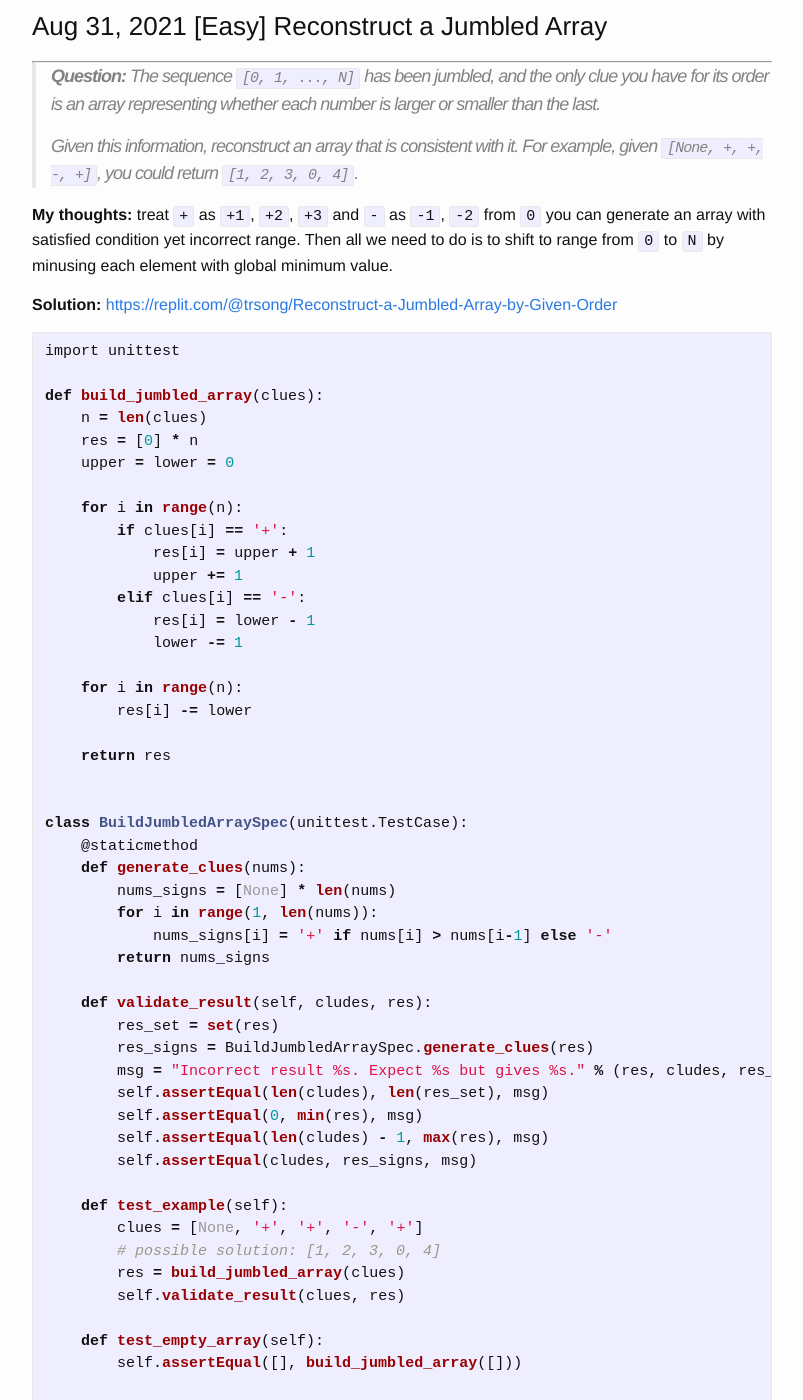
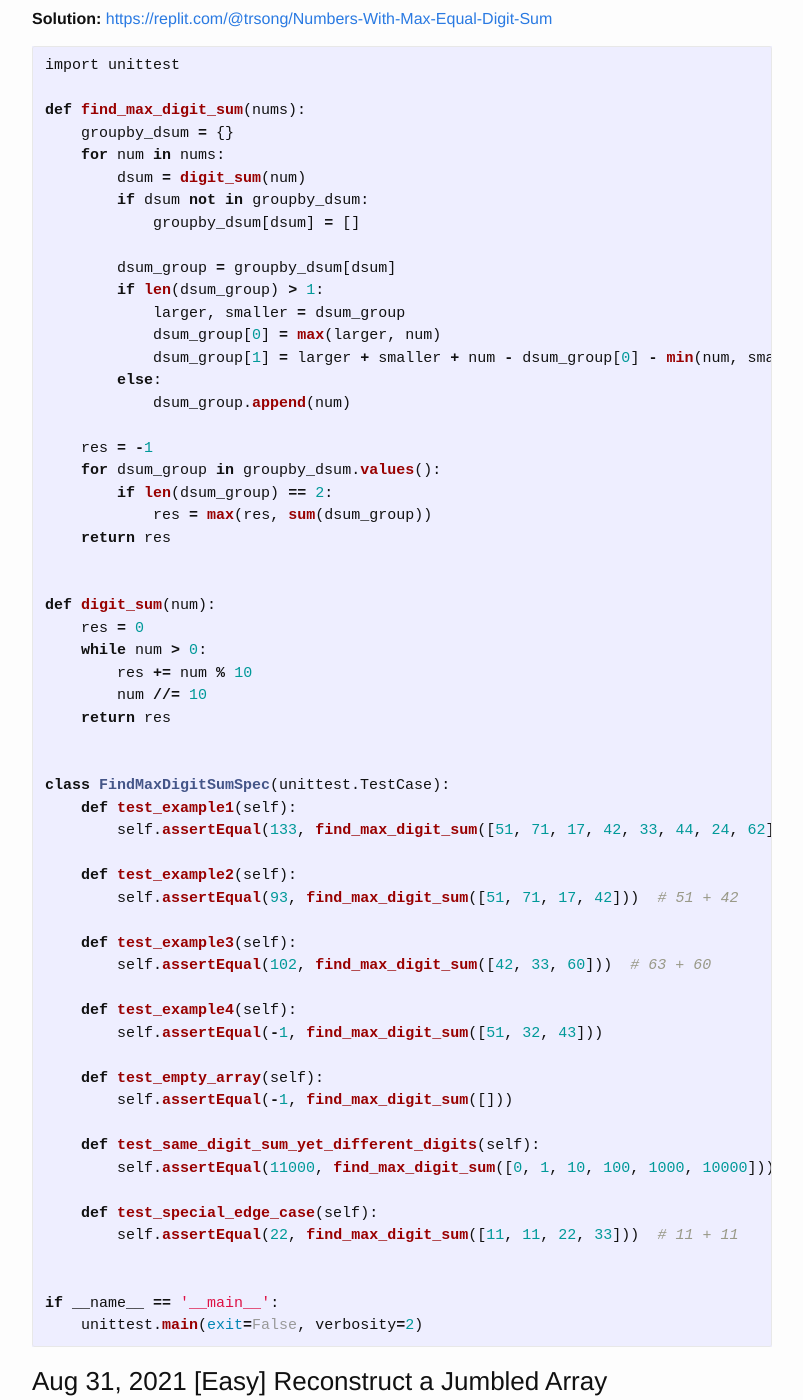
Before and after one commit to trsong/trsong.github.io, a Jekyll site: the page built from _posts/2021-08-01-DailyQuestionsAug.md, in a window 1280 px wide and 1400 px high, scrolled down 2006 px. Shown: the whole window, without its empty margins (238-1041 px from the left). Built offline with Jekyll 4.4.1, drawn with Linux system fonts in a browser that asks for light colours; some of the changed text lies outside the part shown.

Commit message:
Add solution to Sep 1 question.

````diff
--- a/_posts/2021-08-01-DailyQuestionsAug.md
+++ b/_posts/2021-08-01-DailyQuestionsAug.md
@@ -54,6 +54,68 @@ Explanation: Max sum can be formed by 42 + 60 which has same digit sum of 6
 Input: [51, 32, 43]
 Output: -1
 Explanation: There are no 2 numbers with same digit sum
+```
+
+
+**Solution:** [https://replit.com/@trsong/Numbers-With-Max-Equal-Digit-Sum](https://replit.com/@trsong/Numbers-With-Max-Equal-Digit-Sum)
+```py
+import unittest
+
+def find_max_digit_sum(nums):
+    groupby_dsum = {}
+    for num in nums:
+        dsum = digit_sum(num)
+        if dsum not in groupby_dsum:
+            groupby_dsum[dsum] = []
+
+        dsum_group = groupby_dsum[dsum]
+        if len(dsum_group) > 1:
+            larger, smaller = dsum_group
+            dsum_group[0] = max(larger, num)
+            dsum_group[1] = larger + smaller + num - dsum_group[0] - min(num, smaller)
+        else:
+            dsum_group.append(num)
+
+    res = -1
+    for dsum_group in groupby_dsum.values():
+        if len(dsum_group) == 2:
+            res = max(res, sum(dsum_group))
+    return res
+
+
+def digit_sum(num):
+    res = 0
+    while num > 0:
+        res += num % 10
+        num //= 10
+    return res
+
+
+class FindMaxDigitSumSpec(unittest.TestCase):
+    def test_example1(self):
+        self.assertEqual(133, find_max_digit_sum([51, 71, 17, 42, 33, 44, 24, 62]))  # 71 + 62
+
+    def test_example2(self):
+        self.assertEqual(93, find_max_digit_sum([51, 71, 17, 42]))  # 51 + 42
+
+    def test_example3(self):
+        self.assertEqual(102, find_max_digit_sum([42, 33, 60]))  # 63 + 60
+
+    def test_example4(self):
+        self.assertEqual(-1, find_max_digit_sum([51, 32, 43]))
+
+    def test_empty_array(self):
+        self.assertEqual(-1, find_max_digit_sum([]))
+
+    def test_same_digit_sum_yet_different_digits(self):
+        self.assertEqual(11000, find_max_digit_sum([0, 1, 10, 100, 1000, 10000]))  # 10000 + 1000
+
+    def test_special_edge_case(self):
+        self.assertEqual(22, find_max_digit_sum([11, 11, 22, 33]))  # 11 + 11
+
+
+if __name__ == '__main__':
+    unittest.main(exit=False, verbosity=2)
 ```
 
 ### Aug 31, 2021 \[Easy\] Reconstruct a Jumbled Array
````
